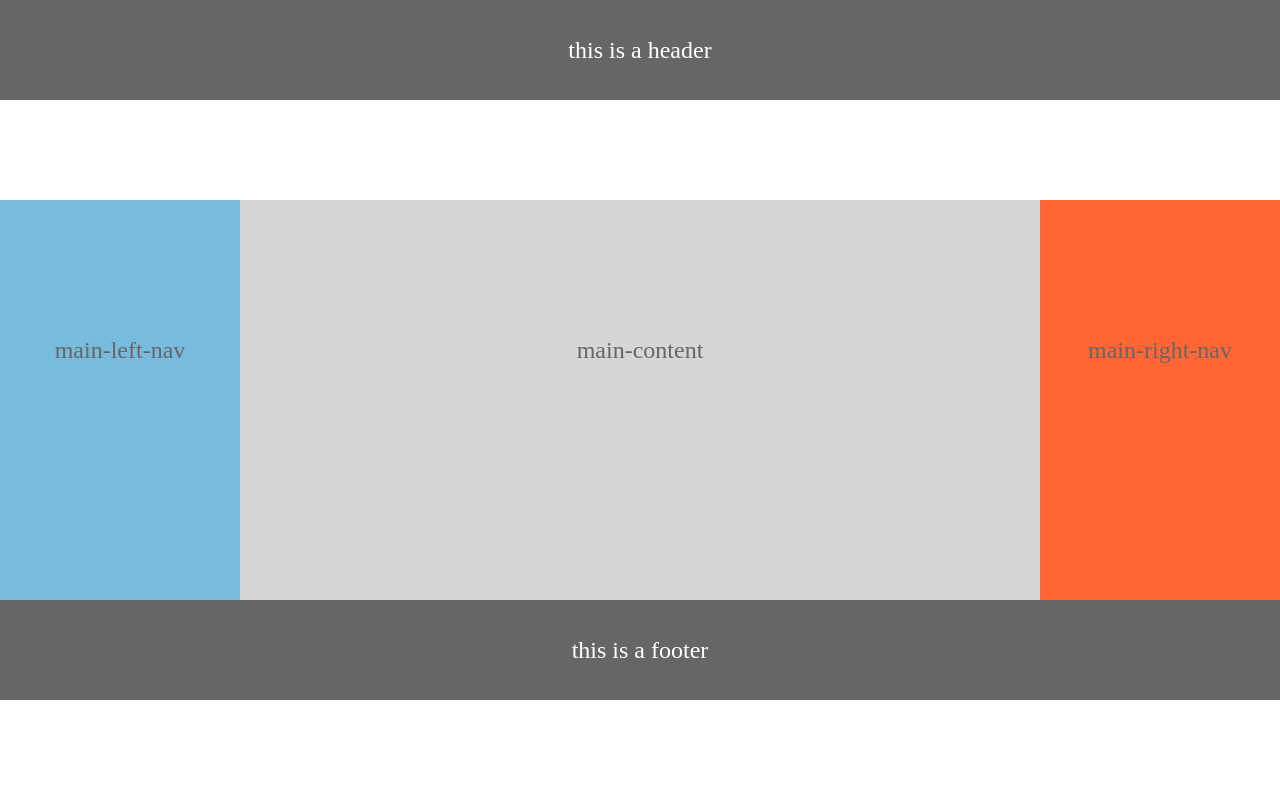
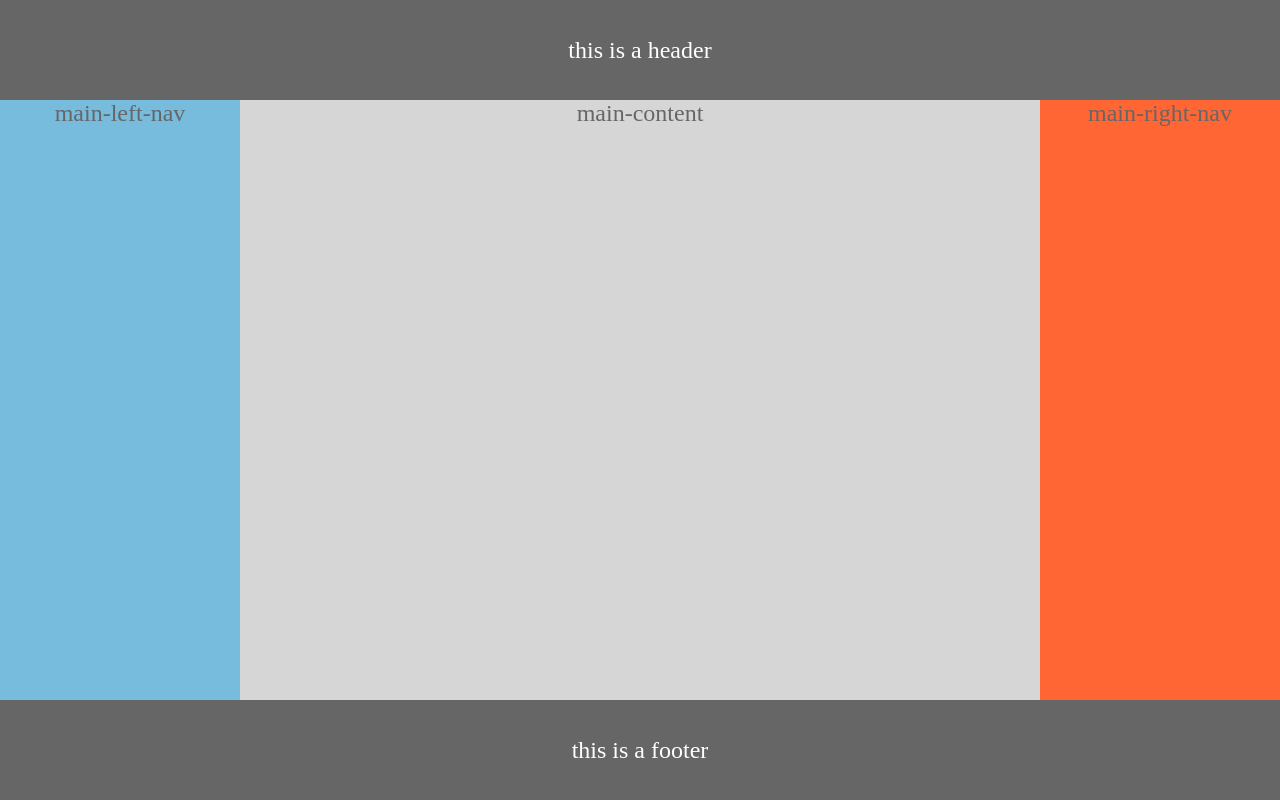
Before and after one commit to ssying/ssying.github.io, a plain HTML site: page layout/flexbox/demo6.html in a window 1280 px wide. Drawn offline with Linux system fonts and the light colour scheme.

Commit message:
4/11modify

```diff
--- a/layout/flexbox/demo6.html
+++ b/layout/flexbox/demo6.html
@@ -28,13 +28,15 @@
 		display: flex;
 		flex:1;
 		font-size: 24px;
-		line-height: 300px;
 	}
 	/*.main-wrap中不能设置固定高度，否则footer不能自适应*/
 	.main-content{
 		background: #d6d6d6;
 		order: 1;
 		flex: 1;
+		height: calc(100vh - 200px);
+		/*将.wrap高度修改为100vh后，中间躯干三栏上方出现大片空白，不知道为啥。所以用calc计算视口的高度去除顶部和底部的高度，得到躯干的高度*/
+
 	}
 	.main-left-nav{
 		background: #77bbdd;
```
